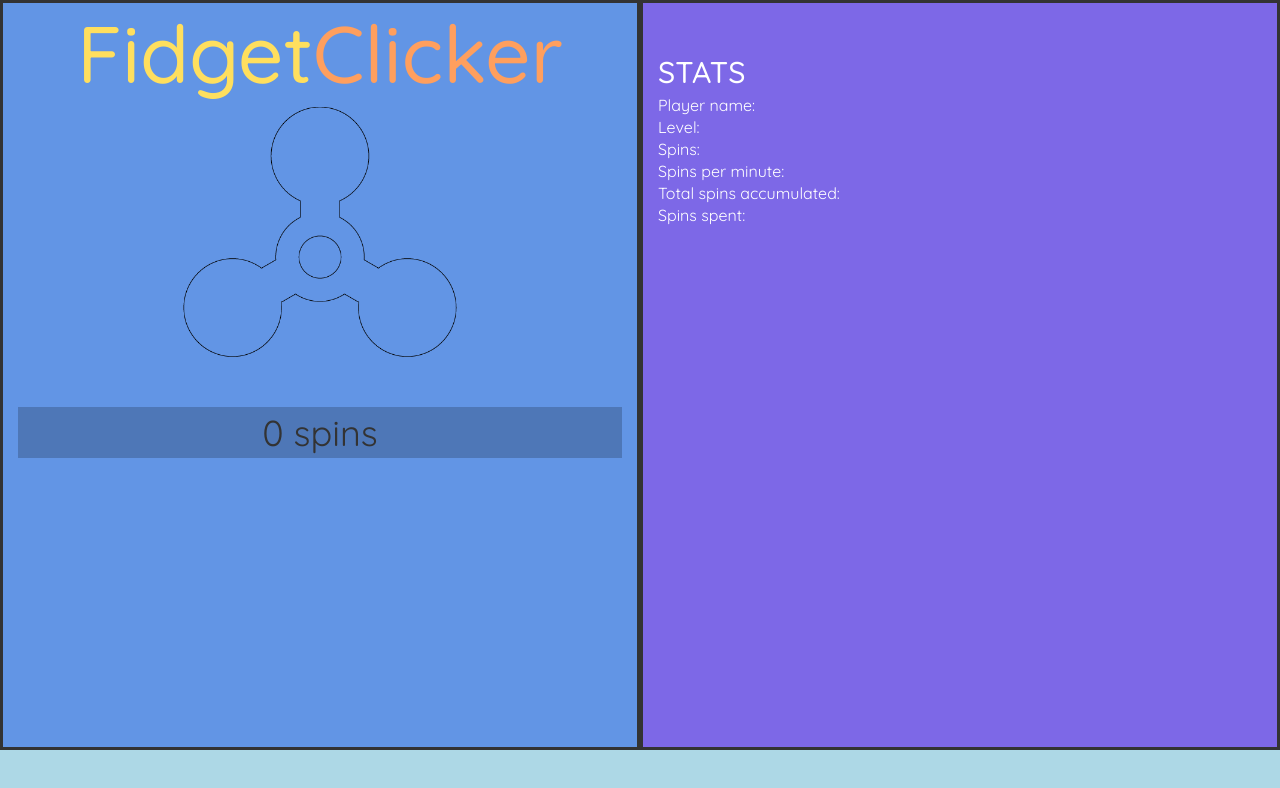
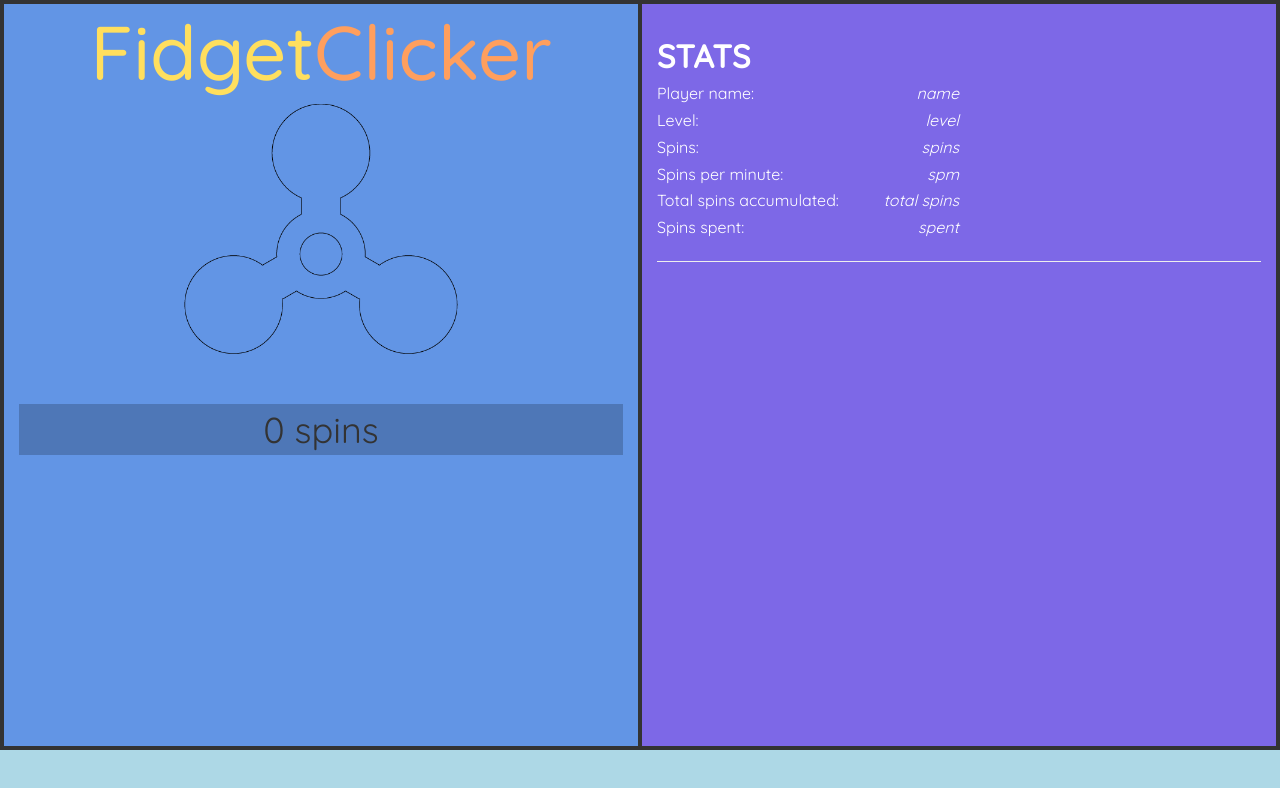
Before and after one commit to mingyugao/FidgetClicker, a plain HTML site: page index.html in a window 1280 px wide. Drawn offline with Linux system fonts and the light colour scheme.

Commit message:
adds minor changes to stats
Instead of paragraphs, stats now consists of a table. The table has two columns.
Also adds a (probably) temporary separator underneath stats.

```diff
--- a/css/style.css
+++ b/css/style.css
@@ -9,7 +9,7 @@ html, body, .container {
 
 h1 {
     /* border: 5px dotted blue; */
-    font-size: 80px;
+    font-size: 76px;
     text-align: center;
     margin-top: 6px;
 }
@@ -36,15 +36,41 @@ h1 {
     margin: auto;
 }
 
+.align-right {
+    text-align: right;
+}
+
+table {
+    width: 50%;
+}
+
+th {
+    font-size: 32px;
+    border-bottom: none;
+}
+
+td {
+    font-size: 16px;
+    border-bottom: none;
+    padding-top: 2px;
+    padding-bottom: 2px;
+}
+
 #left {
     background-color: #6295e5;
-    border: 3px solid #333;
+    border-top: 4px solid #333;
+    border-bottom: 4px solid #333;
+    border-left: 4px solid #333;
+    border-right: 2px solid #333;
     height: 100%;
 }
 
 #right {
     background-color: #7d68e7;
-    border: 3px solid #333;
+    border-top: 4px solid #333;
+    border-bottom: 4px solid #333;
+    border-left: 2px solid #333;
+    border-right: 4px solid #333;
     height: 100%;
 }
 
@@ -91,7 +117,5 @@ h1 {
 #stats {
     /*border: 3px solid black;*/
     color: white;
-    font-size: 16px;
-    line-height: 75%;
     margin-top: 0px;
 }
--- a/index.html
+++ b/index.html
@@ -20,15 +20,36 @@
           <p id="spins"></p>
         </div>
         <div class="col-md-6 no-float" id="right">
-          <div id="stats">
-            <h2>STATS</h2>
-            <p>Player name:</p>
-            <p>Level:</p>
-            <p>Spins:</p>
-            <p>Spins per minute:</p>
-            <p>Total spins accumulated:</p>
-            <p>Spins spent:</p>
-          </div>
+          <table id="stats">
+            <tr>
+              <th colspan="2">STATS</th>
+            </tr>
+            <tr>
+              <td>Player name:</td>
+              <td class="align-right"><em>name</em></td>
+            </tr>
+            <tr>
+              <td>Level:</td>
+              <td class="align-right"><em>level</em></td>
+            </tr>
+            <tr>
+              <td>Spins:</td>
+              <td class="align-right"><em>spins</em></td>
+            </tr>
+            <tr>
+              <td>Spins per minute:</td>
+              <td class="align-right"><em>spm</em></td>
+            </tr>
+            <tr>
+              <td>Total spins accumulated:</td>
+              <td class="align-right"><em>total spins</em></td>
+            </tr>
+            <tr>
+              <td>Spins spent:</td>
+              <td class="align-right"><em>spent</em></td>
+            </tr>
+          </table>
+          <hr />
           <div id="items">
             <!-- items -->
           </div>
```
